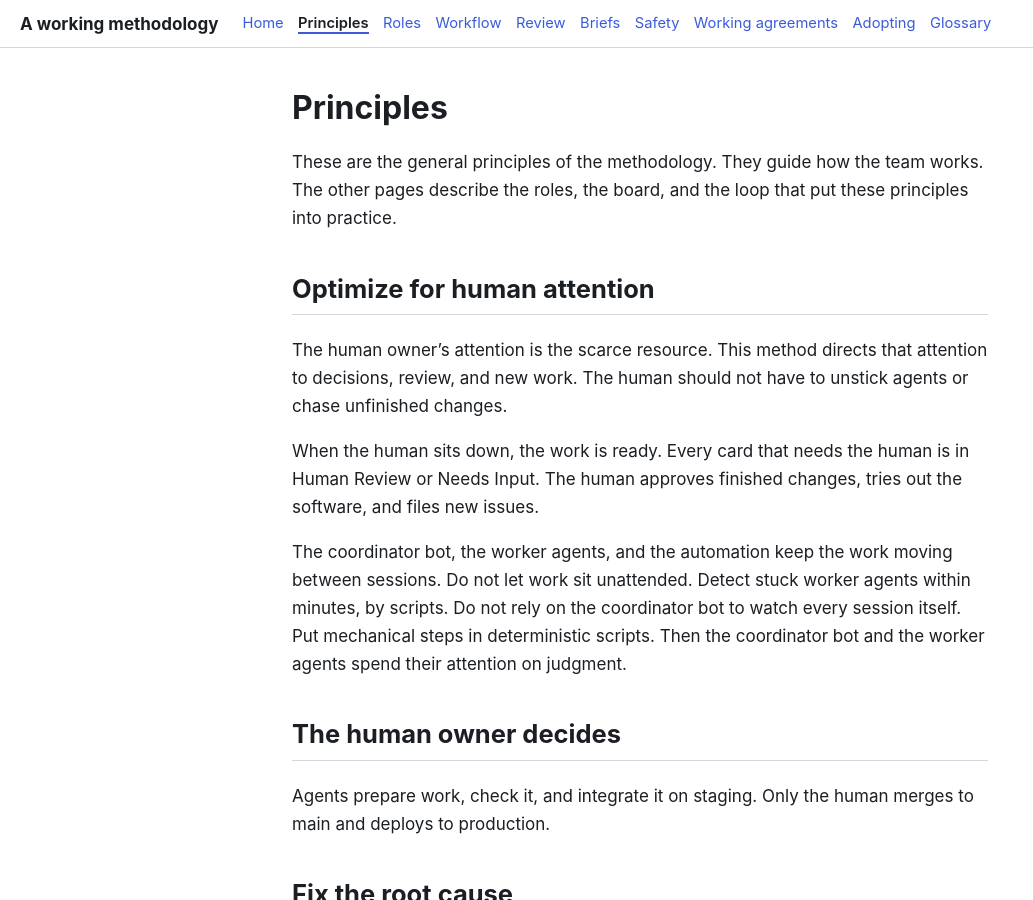
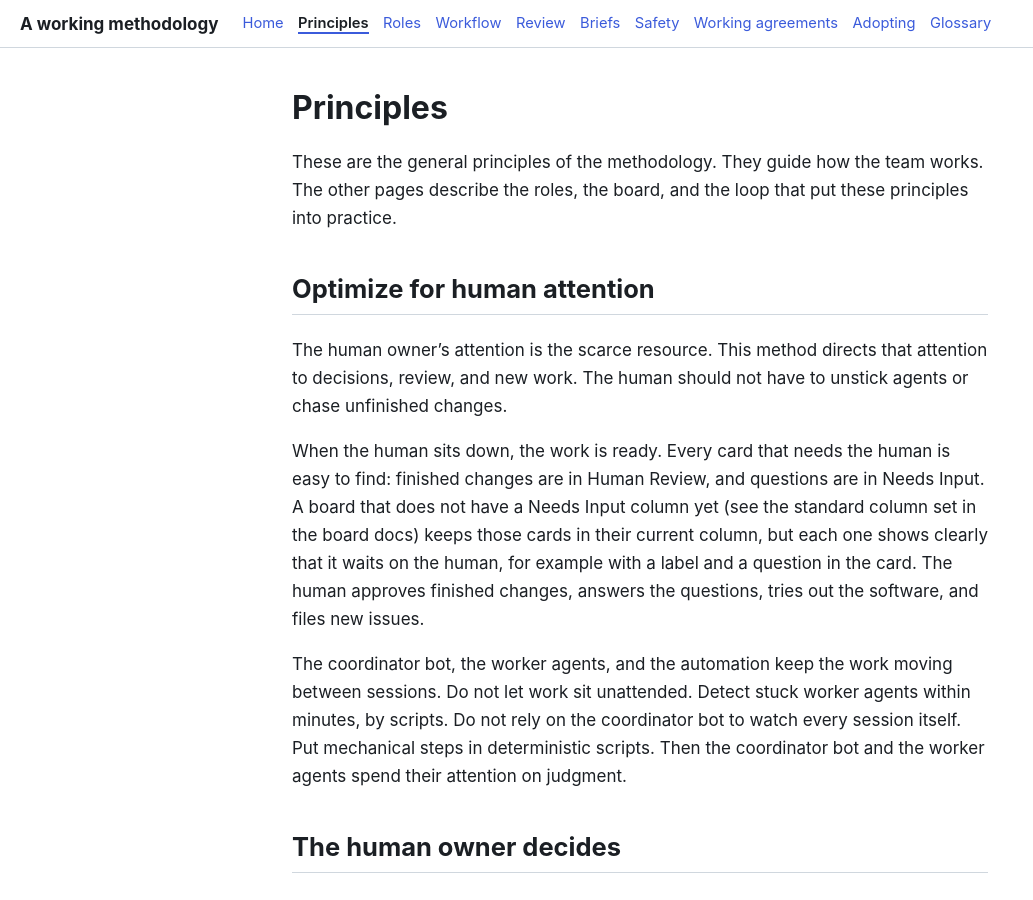
Before and after one commit to tangentcode/methodology, a Jekyll site: the page built from principles.md, in a window 1280 px wide and 900 px high. Shown: the whole window, without its empty margins (0-1033 px from the left). Built offline with Jekyll 4.4.1, drawn with Linux system fonts in a browser that asks for light colours; our own code applies the rules of GitHub Pages for plain Markdown files.

Commit message:
Make the human-attention principle work on boards without Needs Input

```diff
--- a/principles.md
+++ b/principles.md
@@ -6,7 +6,7 @@ These are the general principles of the methodology. They guide how the team wor
 
 The human owner's attention is the scarce resource. This method directs that attention to decisions, review, and new work. The human should not have to unstick agents or chase unfinished changes.
 
-When the human sits down, the work is ready. Every card that needs the human is in Human Review or Needs Input. The human approves finished changes, tries out the software, and files new issues.
+When the human sits down, the work is ready. Every card that needs the human is easy to find: finished changes are in Human Review, and questions are in Needs Input. A board that does not have a Needs Input column yet (see the standard column set in the board docs) keeps those cards in their current column, but each one shows clearly that it waits on the human, for example with a label and a question in the card. The human approves finished changes, answers the questions, tries out the software, and files new issues.
 
 The coordinator bot, the worker agents, and the automation keep the work moving between sessions. Do not let work sit unattended. Detect stuck worker agents within minutes, by scripts. Do not rely on the coordinator bot to watch every session itself. Put mechanical steps in deterministic scripts. Then the coordinator bot and the worker agents spend their attention on judgment.
 
```
